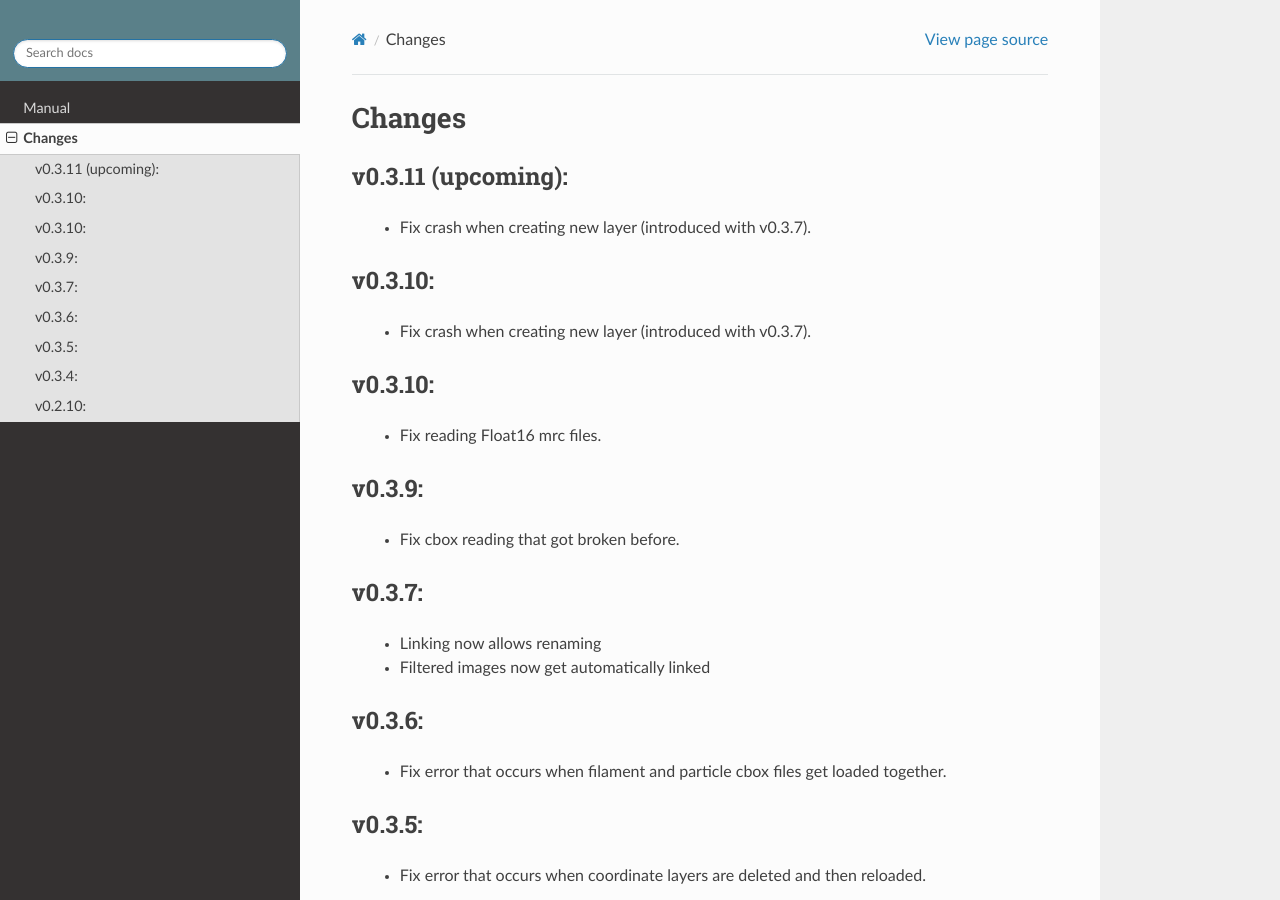
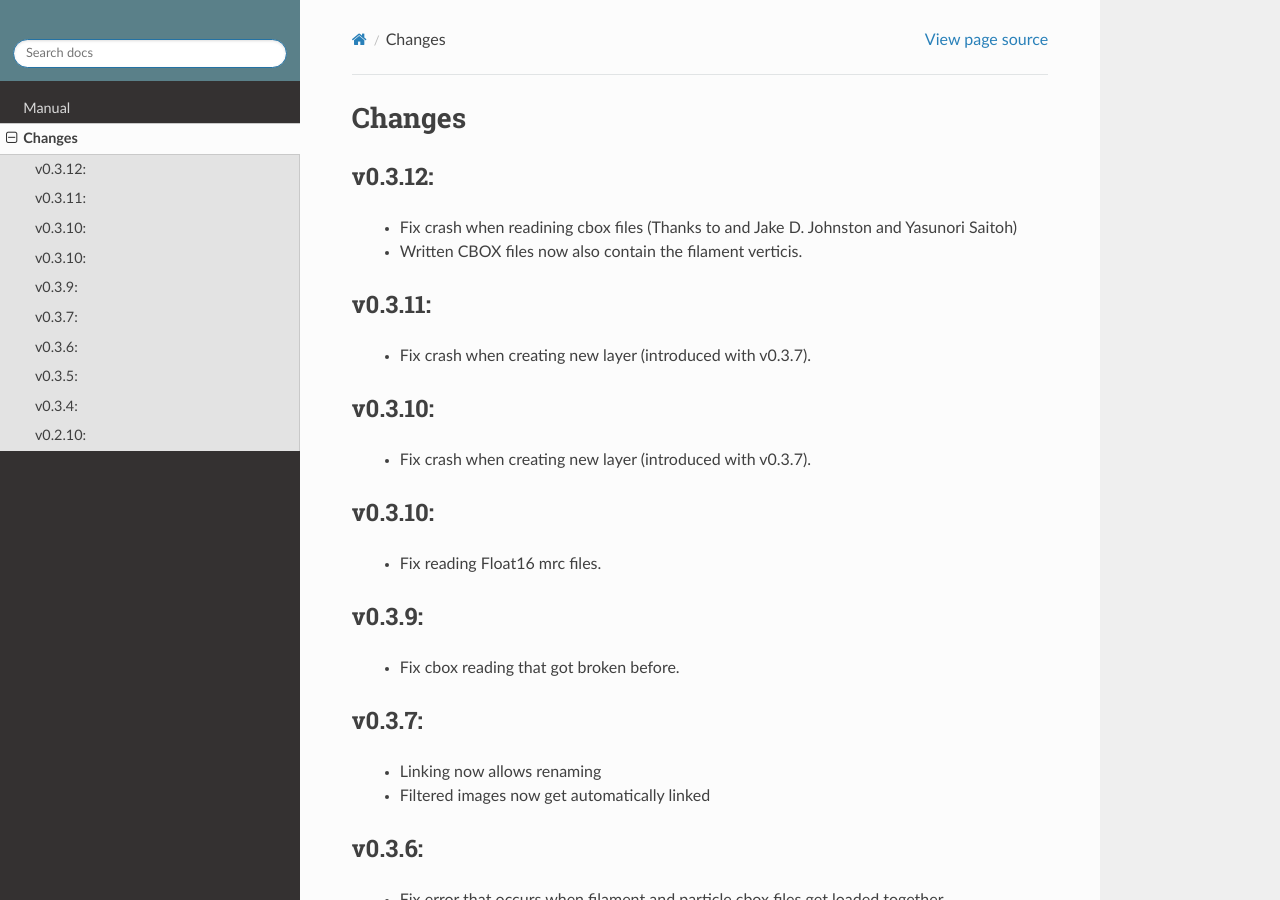
Before and after one commit to MPI-Dortmund/napari-boxmanager, a Sphinx documentation site: the page built from docs/changes.rst, in a window 1280 px wide and 900 px high. Built offline with Sphinx 7.4.7 and the Read the Docs theme 2.0.0, drawn with Linux system fonts in a browser that asks for light colours.

Commit message:
update changes

```diff
--- a/docs/changes.rst
+++ b/docs/changes.rst
@@ -1,7 +1,12 @@
 Changes
 =======
 
-v0.3.11 (upcoming):
+v0.3.12:
+*******
+ - Fix crash when readining cbox files (Thanks to and Jake D. Johnston and Yasunori Saitoh)
+ - Written CBOX files now also contain the filament verticis.
+
+v0.3.11:
 *******
  - Fix crash when creating new layer (introduced with v0.3.7).
 
```
